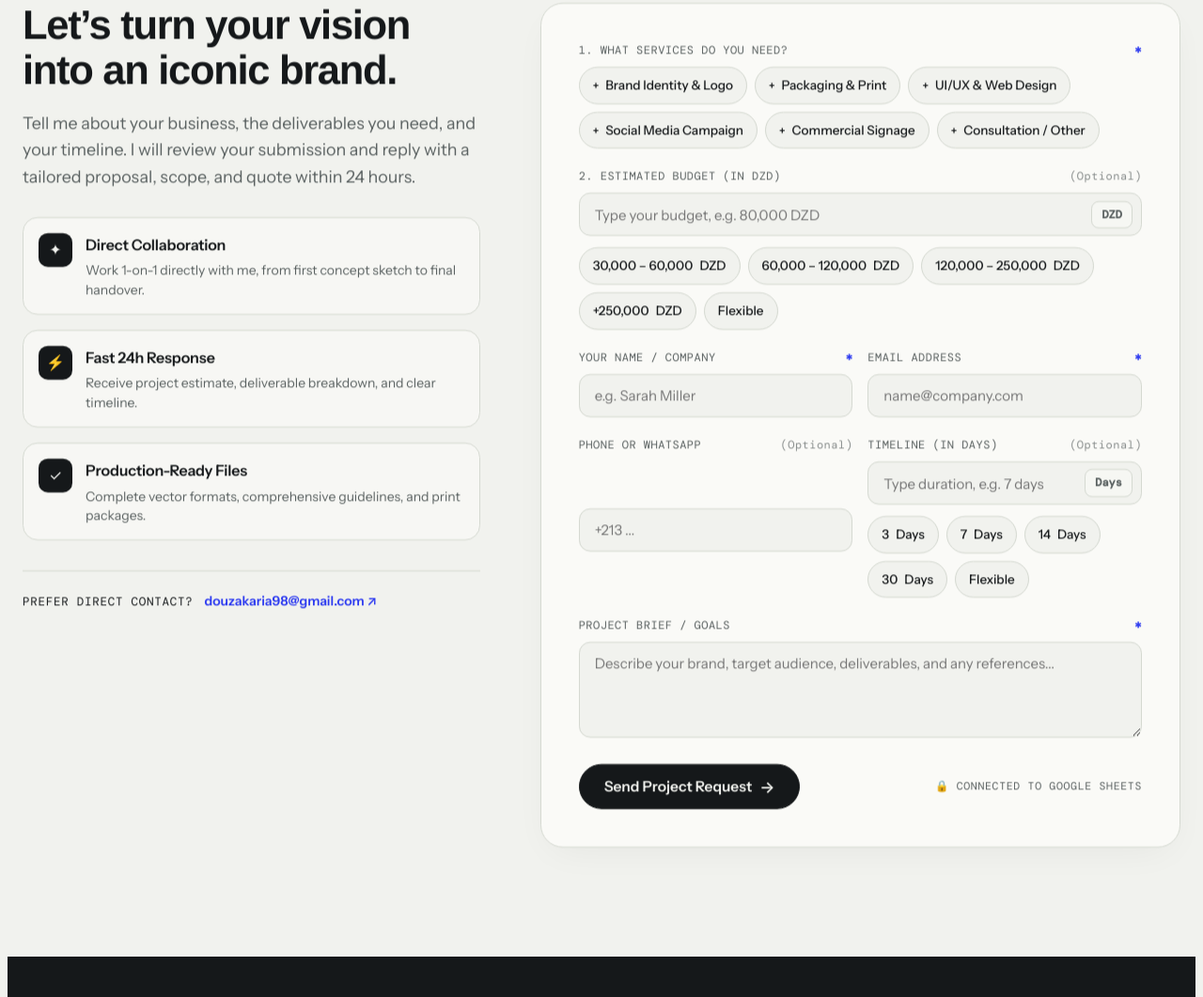
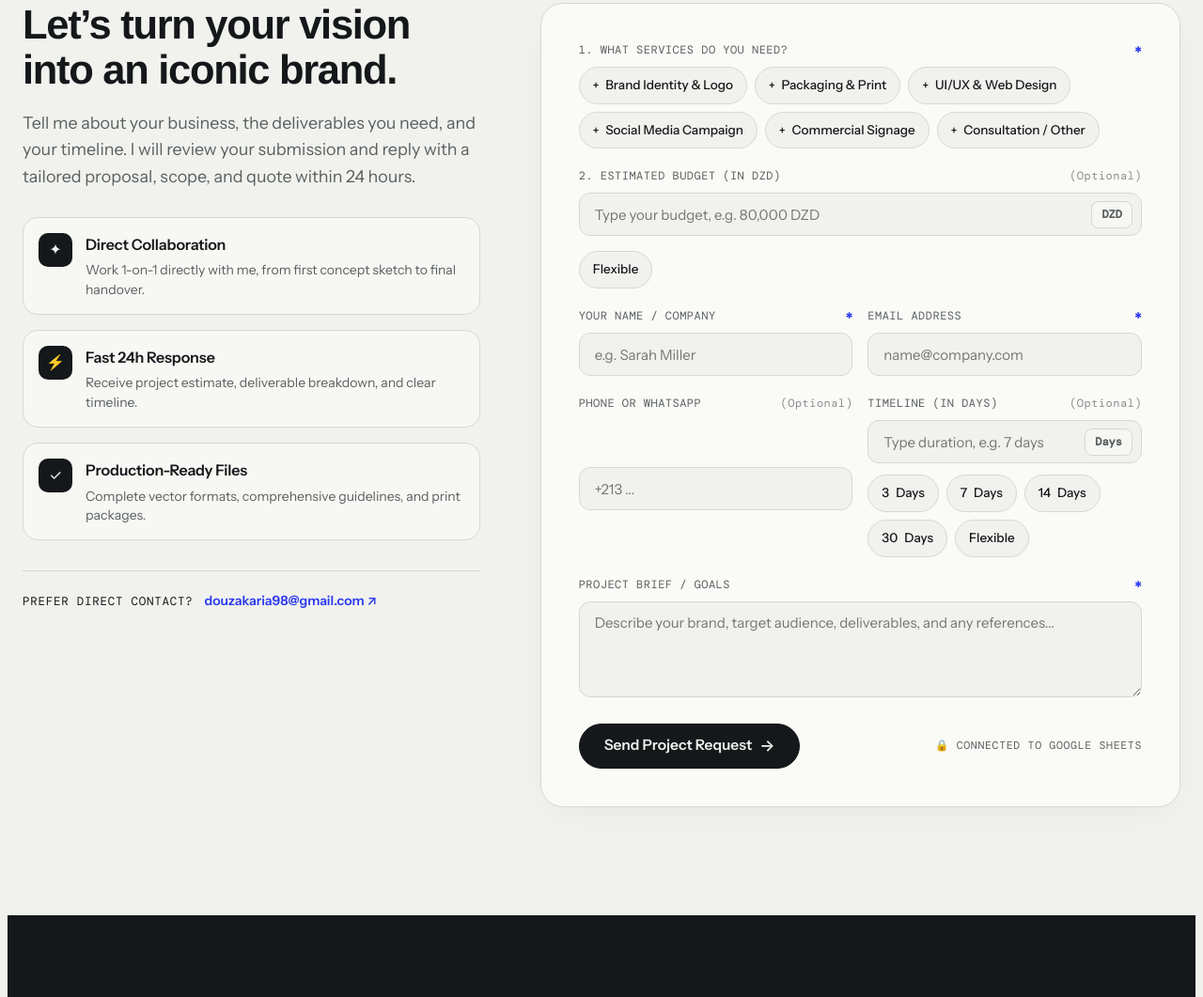
Before and after one commit to douzakaria1998-stack/portfolio, a website: page index.html in a window 1280 px wide. Shown: the part 5245-6306 px from the top of the page at 94% size. Drawn offline with nearby package versions, Linux system fonts and the light colour scheme; a web font is replaced by a local one.

Commit message:
Keep only Flexible chip for budget input

```diff
--- a/index.html
+++ b/index.html
@@ -391,11 +391,7 @@ h1,h2,h3{font-family:var(--font-display);font-weight:600;letter-spacing:-.03em;l
               <input type="text" id="f_budget_input" name="budget_custom" class="f-input" placeholder="Type your budget, e.g. 80,000 DZD" data-t-ph="f_budget_ph">
               <span class="currency-badge" data-t="curr_unit">DZD</span>
             </div>
-            <div class="chips-grid" id="budgetChips" style="margin-top:4px">
-              <button type="button" class="chip-btn" data-val="30,000 – 60,000 DZD">30,000 – 60,000 <span data-t="curr_unit">DZD</span></button>
-              <button type="button" class="chip-btn" data-val="60,000 – 120,000 DZD">60,000 – 120,000 <span data-t="curr_unit">DZD</span></button>
-              <button type="button" class="chip-btn" data-val="120,000 – 250,000 DZD">120,000 – 250,000 <span data-t="curr_unit">DZD</span></button>
-              <button type="button" class="chip-btn" data-val="+250,000 DZD">+250,000 <span data-t="curr_unit">DZD</span></button>
+            <div class="chips-grid" id="budgetChips" style="margin-top:8px">
               <button type="button" class="chip-btn" data-val="Flexible / To discuss" data-t="bgt_flex">Flexible</button>
             </div>
             <input type="hidden" name="budget" id="f_budget">
```
